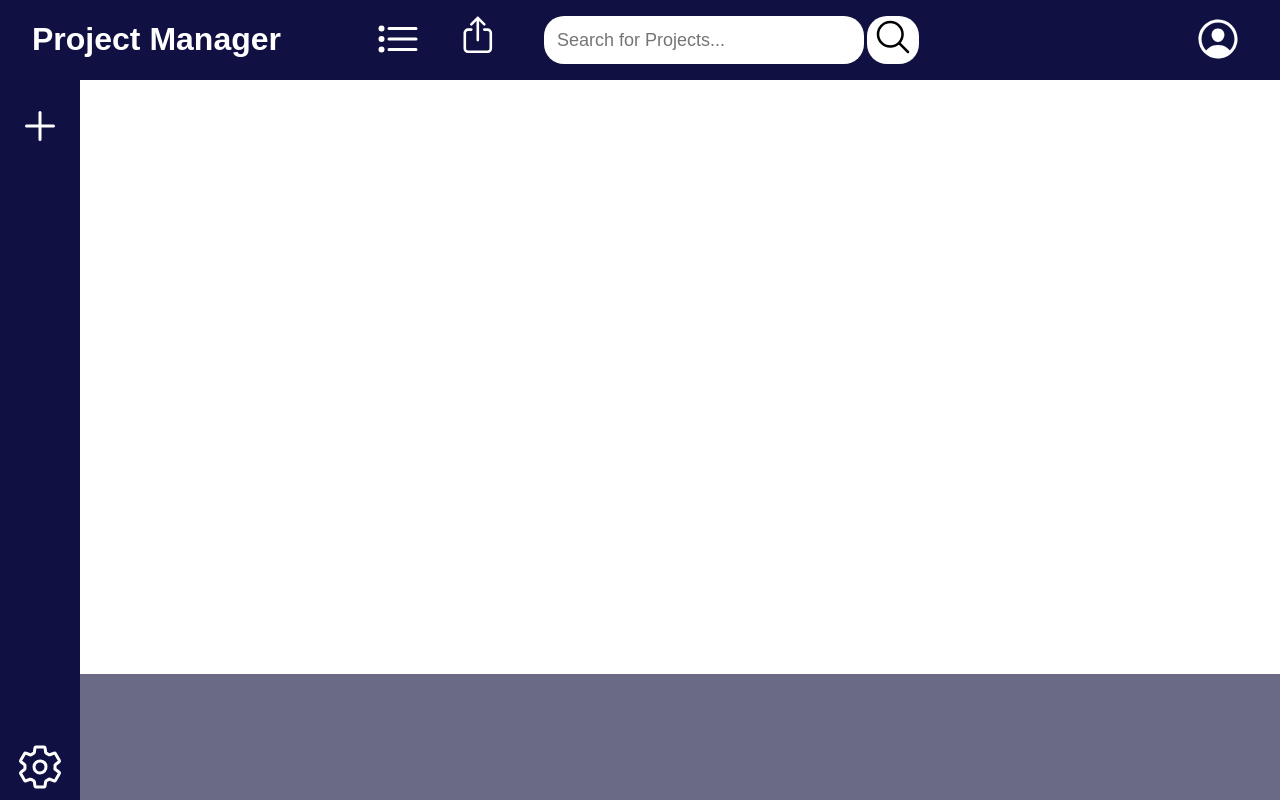
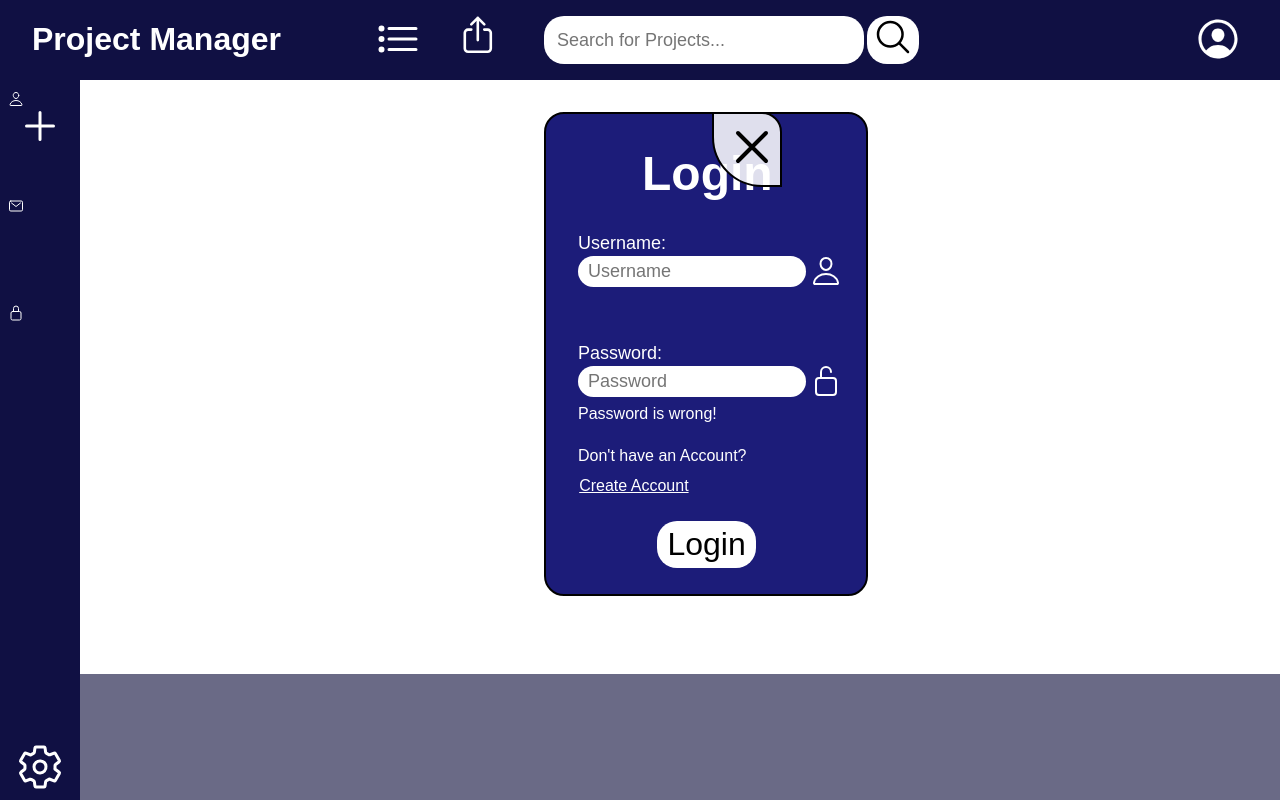
Before and after one commit to Lum1n0sity/Project-Manager, an Electron app: page renderer/index.html in a window 1280 px wide. Both pictures are taken after a click on the button 1218 px from the left and 39 px from the top of the page. Drawn offline with nearby package versions, Linux system fonts and the light colour scheme.

Commit message:
Login Menu Accessable - State_01_08_23

```diff
--- a/renderer/account-ui.js
+++ b/renderer/account-ui.js
@@ -1,13 +1,27 @@
-const container = document.getElementById('login_container');
-const acc_Button = document.getElementById('Account');
+document.addEventListener('DOMContentLoaded', () => {
+    const container = document.getElementById('login_container');
+    const acc_Button = document.getElementById('Account');
 
-acc_Button.addEventListener('click', function () {
-    if (container.style.display === none)
-    {
+
+
+    const close_Button = document.getElementById('close_btn');
+
+    var isAccMenuOpen = false;
+
+    acc_Button.addEventListener('click', function () {
         container.style.display = 'block';
-    }
-    else
-    {
-        container.style.display = 'none';
-    }
-});
+        close_Button.style.display = 'block';
+        isAccMenuOpen = true;
+    });
+
+    close_Button.addEventListener('click', function () {
+        if (isAccMenuOpen)
+        {
+            container.style.display = 'none'
+            close_Button.style.display = 'none'
+            isAccMenuOpen = false;
+        }
+    });
+
+
+})
--- a/renderer/index.css
+++ b/renderer/index.css
@@ -350,14 +350,23 @@ header {
     cursor: pointer;
 }
 
-#close_btn_lo {
-    background-color: transparent;
+#close_btn {
+    background-color: rgba(255, 255, 255, 0.863);
     border: none;
     outline: none;
     font-size: 4rem;
     position: fixed;
-    top: 0rem;
-    right: 0rem;
+    top: 7rem;
+    right: 31.1rem;
     color: white;
     cursor: pointer;
+    display: none;
+    z-index: 4;
+    color: black;
+    width: 70px;
+    height: 70px;
+    padding-bottom: 70px;
+    border: solid 2px black;
+    border-bottom-left-radius: 50px;
+    border-top-right-radius: 20px;
 }
--- a/renderer/index.html
+++ b/renderer/index.html
@@ -30,10 +30,11 @@
                 <div class="list-item"></div>
             </div>
         </div>
-
+        <div>
+            <button id="close_btn"><ion-icon name="close-outline"></ion-icon></button>
+        </div>
         <div id="login_container">
             <h2 id="login_title">Login</h2>
-            <button id="close_btn_lo"><ion-icon name="close-outline"></ion-icon></button>
             <p id="username_lo_p">Username:</p>
             <input id="username_lo_in" type="text" placeholder="Username">
             <p id="username_lo_icon"><ion-icon name="person-outline"></ion-icon></p>
@@ -46,5 +47,17 @@
             <button id="switch_create_lo_btn">Create Account</button>
             <button id="login_btn">Login</button>
         </div>
+        <div id="create_acc_container">
+            <h2 id="create_title"></h2>
+            <p id="username_cr_p">Create your username</p>
+            <input id="username_cr_in" type="text" placeholder="Username">
+            <p id="username_cr_icon"><ion-icon name="person-outline"></ion-icon></p>
+            <p id="email_cr_p">Enter your Email</p>
+            <input id="email_cr_in" type="email" placeholder="Email">
+            <p id="email_cr_icon"><ion-icon name="mail-outline"></ion-icon></p>
+            <p id="password_cr_p">Create your password:</p>
+            <input id="password_cr_in" type="password" placeholder="password">
+            <p id="password_cr_icon"><ion-icon name="lock-closed-outline"></ion-icon></p>
+        </div>
     </body>
 </html>
```
Also changed, not shown: index.js (+12 -13 lines).
